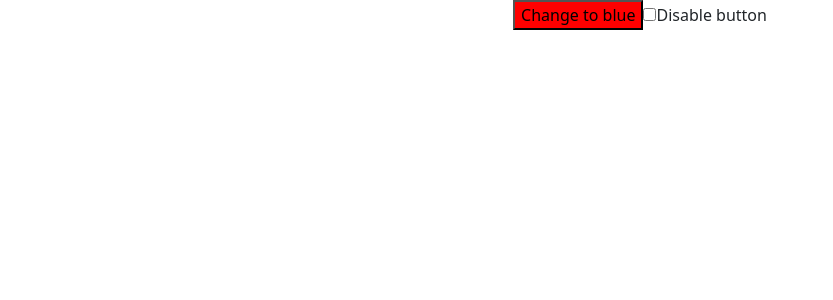
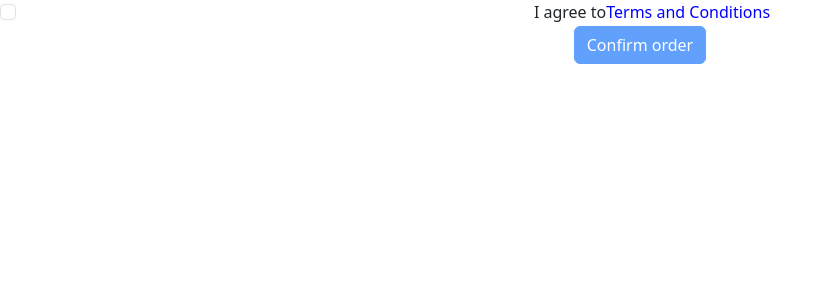
Before and after one commit to Mehdih77/react-testing-library, a React (Create React App) app: page / in a window 1280 px wide. Shown: the top 300 px of the page, without its empty margins (0-833 px from the left). Built offline with nearby package versions, Linux system fonts and the light colour scheme.

Commit message:
test for popver and update testing-library/react and user-event packages

```diff
--- a/package.json
+++ b/package.json
@@ -4,8 +4,8 @@
   "private": true,
   "dependencies": {
     "@testing-library/jest-dom": "^5.17.0",
-    "@testing-library/react": "^13.4.0",
-    "@testing-library/user-event": "^13.5.0",
+    "@testing-library/react": "^14.0.0",
+    "@testing-library/user-event": "^14.5.1",
     "axios": "^1.5.1",
     "bootstrap": "^5.3.2",
     "react": "^18.2.0",
--- a/src/App.js
+++ b/src/App.js
@@ -1,8 +1,8 @@
-import ColorButton from "./components/color-button/ColorButton";
+import SummaryForm from "./pages/summary/SummaryForm";
 function App() {
   return (
     <div className="App">
-      <ColorButton />
+      <SummaryForm />
     </div>
   );
 }
--- a/src/pages/summary/SummaryForm.jsx
+++ b/src/pages/summary/SummaryForm.jsx
@@ -1,13 +1,24 @@
 import { useState } from "react";
 import Form from "react-bootstrap/Form";
 import Button from "react-bootstrap/Button";
+import OverlayTrigger from "react-bootstrap/OverlayTrigger";
+import Popover from "react-bootstrap/Popover";
 
 export default function SummaryForm() {
-  const [tsChecked, setTsChecked] = useState(false);
+  const [tcChecked, setTcChecked] = useState(false);
+
+  const popover = (
+    <Popover id="popover-basic">
+      <Popover.Body>No ice cream will actually be delivered</Popover.Body>
+    </Popover>
+  );
 
   const checkboxLabel = (
     <span>
-      I agree to <span style={{ color: "blue" }}>Terms and Conditions</span>
+      I agree to
+      <OverlayTrigger placement="right" overlay={popover}>
+        <span style={{ color: "blue" }}>Terms and Conditions</span>
+      </OverlayTrigger>
     </span>
   );
 
@@ -16,14 +27,13 @@ export default function SummaryForm() {
       <Form.Group controlId="terms-and-conditions">
         <Form.Check
           type="checkbox"
-          checked={tsChecked}
+          checked={tcChecked}
+          onChange={(e) => setTcChecked(e.target.checked)}
           label={checkboxLabel}
-          onChange={(e) => setTsChecked(e.target.checked)}
-          // onChange={() => setTsChecked(!tsChecked)}
         />
       </Form.Group>
-      <Button variant="primary" type="submit" disabled={!tsChecked}>
-        Confirm Order
+      <Button variant="primary" type="submit" disabled={!tcChecked}>
+        Confirm order
       </Button>
     </Form>
   );
```
Also changed, not shown: 2 other files (tests, documents, lock files or other folders).
